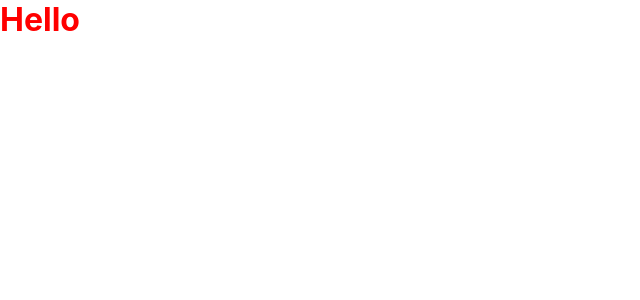
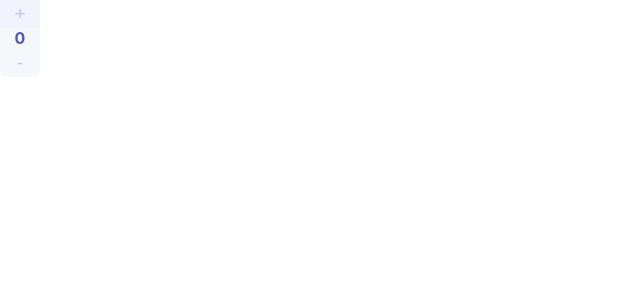
Before and after one commit to Zach4531/comments-local, a Next.js app: page / in a window 1280 px wide. Shown: the top 300 px of the page, without its empty margins (0-640 px from the left). Built offline with nearby package versions, Linux system fonts and the light colour scheme.

Commit message:
create counter

```diff
--- /dev/null
+++ b/components/Counter.js
@@ -0,0 +1,49 @@
+import styled from 'styled-components';
+import { useState } from 'react';
+
+export default function Counter() {
+  const [count, setCount] = useState(0);
+
+  function adjustCount(amount) {
+    setCount((current) => {
+      return current + amount;
+    });
+  }
+
+  return (
+    <CounterStyled>
+      <button onClick={() => adjustCount(1)}>+</button>
+      <p>{count}</p>
+      <button onClick={() => adjustCount(-1)}>-</button>
+    </CounterStyled>
+  );
+}
+
+const CounterStyled = styled.div`
+  display: flex;
+  padding: 0.2rem 0rem;
+  flex-direction: column;
+  border-radius: 0.5rem;
+  font-weight: bold;
+  justify-content: space-around;
+  background-color: hsl(228, 33%, 97%);
+  width: 40px;
+  align-items: center;
+  p {
+    color: hsl(238, 40%, 52%);
+  }
+
+  button {
+    font-size: 1.2rem;
+    color: hsl(239, 57%, 85%);
+    cursor: pointer;
+    width: 100%;
+    background: none;
+    border: 0;
+    padding: 0.2rem 0rem;
+    transition: background-color 0.2s ease;
+    &:hover {
+      background-color: hsl(239, 67%, 97%);
+    }
+  }
+`;
--- a/pages/index.js
+++ b/pages/index.js
@@ -1,11 +1,12 @@
 import Head from 'next/head';
 // import styles from '../styles/Home.module.css'
 import styled from 'styled-components';
+import Counter from '../components/Counter';
 
 export default function Home() {
   return (
     <Wrapper>
-      <h1>Hello</h1>
+      <Counter />
     </Wrapper>
   );
 }
@@ -13,7 +14,8 @@ export default function Home() {
 const Wrapper = styled.div`
   display: flex;
 
-  * {
+  *,
+  p {
     padding: 0;
     margin: 0;
     box-sizing: border-box;
```
Also changed, not shown: components/CreateComment.js (added), components/MainCard.js (added), components/Reply.js (added).
